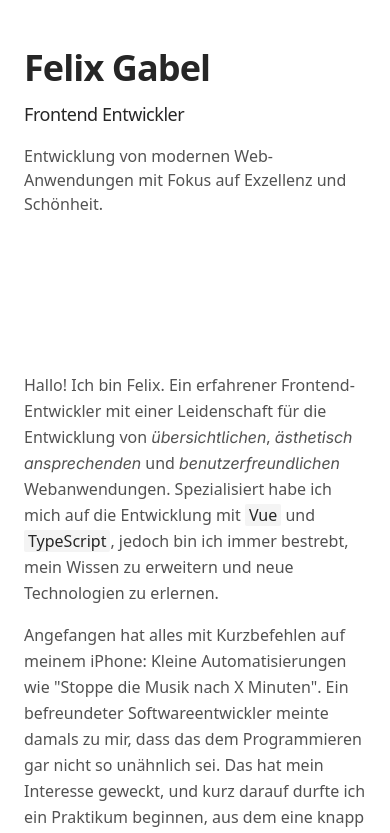
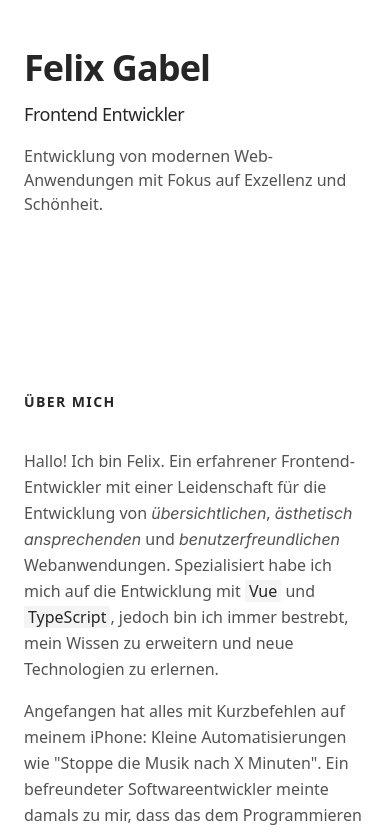
Before and after one commit to felixgabel/portfolio, a Vue app: page /#lebenslauf in a window 390 px wide. Shown: the top 833 px of the page. Built offline with nearby package versions, Linux system fonts and the light colour scheme; some icons are missing; a web font is replaced by a local one.

Commit message:
feature: add SectionHeading component and integrate it into AboutMe, Experience, and Resume sections

```diff
--- a/src/components/home/sections/AboutMeSection.vue
+++ b/src/components/home/sections/AboutMeSection.vue
@@ -1,8 +1,10 @@
 <script setup lang="ts">
 import ExternalLink from '../../ExternalLink.vue'
+import SectionHeading from './SectionHeading.vue'
 </script>
 
 <template>
+  <SectionHeading>Über mich</SectionHeading>
   <div class="flex flex-col gap-4">
     <p>
       Hallo! Ich bin Felix. Ein erfahrener Frontend-Entwickler mit einer Leidenschaft für die
--- a/src/components/home/sections/ExperienceSection.vue
+++ b/src/components/home/sections/ExperienceSection.vue
@@ -1,6 +1,7 @@
 <script setup lang="ts">
 import { v4 as uuidv4 } from 'uuid'
 import ArrowUpRightIcon from '@iconify-vue/tabler/arrow-up-right'
+import SectionHeading from './SectionHeading.vue'
 
 type Project = {
   id: string
@@ -56,6 +57,7 @@ const projectsSortedByDateEnd = [...projects].sort(
 </script>
 
 <template>
+  <SectionHeading>Erfahrung</SectionHeading>
   <ol class="group/list flex flex-col gap-12">
     <li
       v-for="project in projectsSortedByDateEnd"
--- a/src/components/home/sections/ResumeSection.vue
+++ b/src/components/home/sections/ResumeSection.vue
@@ -1,8 +1,10 @@
 <script setup lang="ts">
 import ExternalLink from '../../ExternalLink.vue'
+import SectionHeading from './SectionHeading.vue'
 </script>
 
 <template>
+  <SectionHeading>Lebenslauf</SectionHeading>
   <div class="flex flex-col gap-4">
     <p>
       Hallo! Ich bin Felix. Ein erfahrener Frontend-Entwickler mit einer Leidenschaft für die
--- /dev/null
+++ b/src/components/home/sections/SectionHeading.vue
@@ -0,0 +1,14 @@
+<template>
+  <div
+    class="sticky top-0 z-1 -mx-6 w-screen px-6 py-5 backdrop-blur md:-mx-12 md:px-12 lg:sr-only"
+  >
+    <h2
+      class="text-sm font-bold tracking-widest text-neutral-800 uppercase lg:sr-only dark:text-neutral-200"
+    >
+      <slot></slot>
+    </h2>
+  </div>
+  <div class="h-4">
+    <!-- I rather use this solution instead of a simple margin, because otherwise when scrolling the section out of view would cause layout shift and look kinda weird -->
+  </div>
+</template>
```
